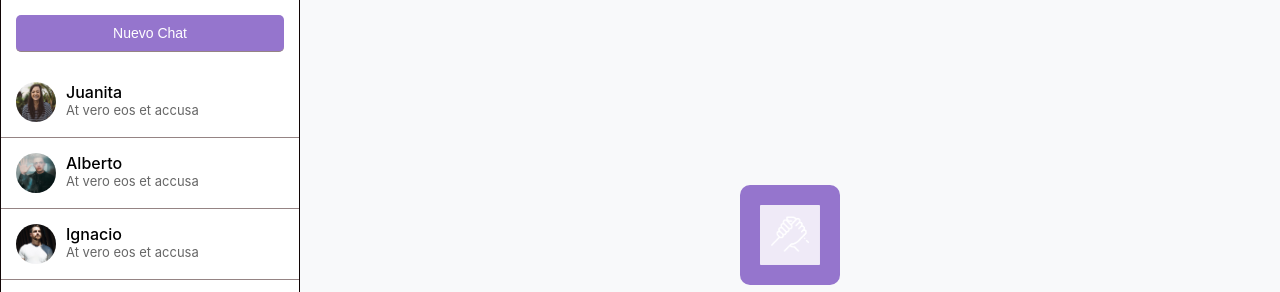
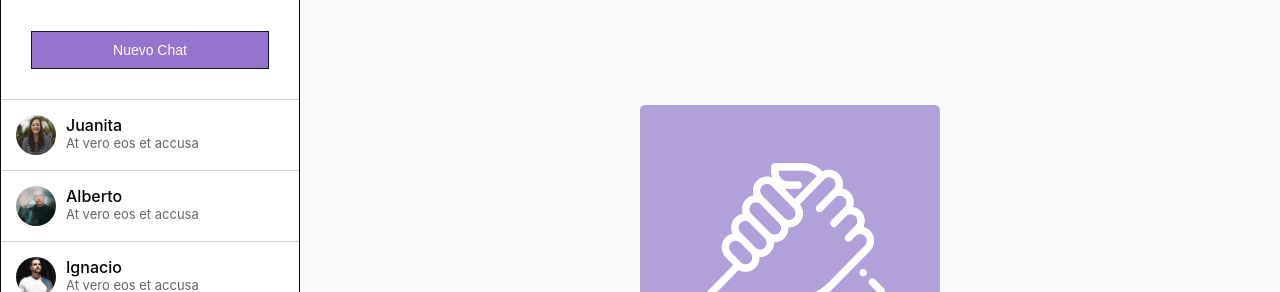
Before and after one commit to diegoepic/Sistema-de-Mensajer-a, a plain HTML site: page index.html in a window 1280 px wide. Shown: the part 72-364 px from the top of the page. Drawn offline with Linux system fonts and the light colour scheme.

Commit message:
añadido retoques finales

```diff
--- a/assets/css/styles.css
+++ b/assets/css/styles.css
@@ -28,7 +28,8 @@ body {
     display: flex;
     justify-content: space-between;
     align-items: center;
-    border-bottom: 0.5px solid #958484;
+    border-bottom: 0.1px solid #d4cdcd;
+
 }
 
 .profile {
@@ -53,15 +54,20 @@ body {
 .new-chat-btn {
     margin: 15px;
     padding: 10px;
+    width: 80%;
     background-color: #9575cd;
     color: white;
-    border: none;
-    border-radius: 5px;
+    border: 0.5px solid #161212;
+
     cursor: pointer;
     font-size: 14px;
-    border-bottom: 0.1px solid #958484;
-
-
+}
+.button-container{
+    display: flex;
+    justify-content: center;
+    align-items: center;
+    height: 100px;
+    border-bottom: 0.1px solid #d4cdcd;
 }
 
 .contacts-list {
@@ -73,7 +79,7 @@ body {
     padding: 15px;
     gap: 10px;
     cursor: pointer;
-    border-bottom: 0.1px solid #958484;
+    border-bottom: 0.1px solid #d4cdcd;
 }
 
 .contact-item:hover {
@@ -109,8 +115,10 @@ body {
 }
 
 .welcome-card {
+    display: flex;
+    flex-direction: column;
     text-align: center;
-    max-width: 400px;
+    max-width: 500px;
     padding: 20px;
 }
 
@@ -124,11 +132,18 @@ body {
     justify-content: center;
     align-items: center;
 }
+.image-container {
+    border-radius: 10px;
+    margin: 0 auto 20px;
+    display: flex;
+    justify-content: center;
+    align-items: center;
+}
 
 .network-icon {
-    width: 60px;
-    height: 60px;
-    filter: brightness(0) invert(1);
+    width: 300px;
+    height: 300px
+
 }
 
 h1 {
--- a/index.html
+++ b/index.html
@@ -20,8 +20,10 @@
                     <span style="font-size: 30px;">≡</span>
                 </div>
             </div>
+            <div class="button-container">
+                <button class="new-chat-btn">Nuevo Chat</button>
+            </div>
 
-            <button class="new-chat-btn">Nuevo Chat</button>
 
             <div class="contacts-list">
                 <div class="contact-item">
@@ -85,7 +87,7 @@
 
         <div class="main-content">
             <div class="welcome-card">
-                <div class="icon-container">
+                <div class="image-container">
                     <img src="assets/img/hand.png" alt="Networking Icon" class="network-icon">
                 </div>
                 <h1>Comienza el Nertworking</h1>
```
